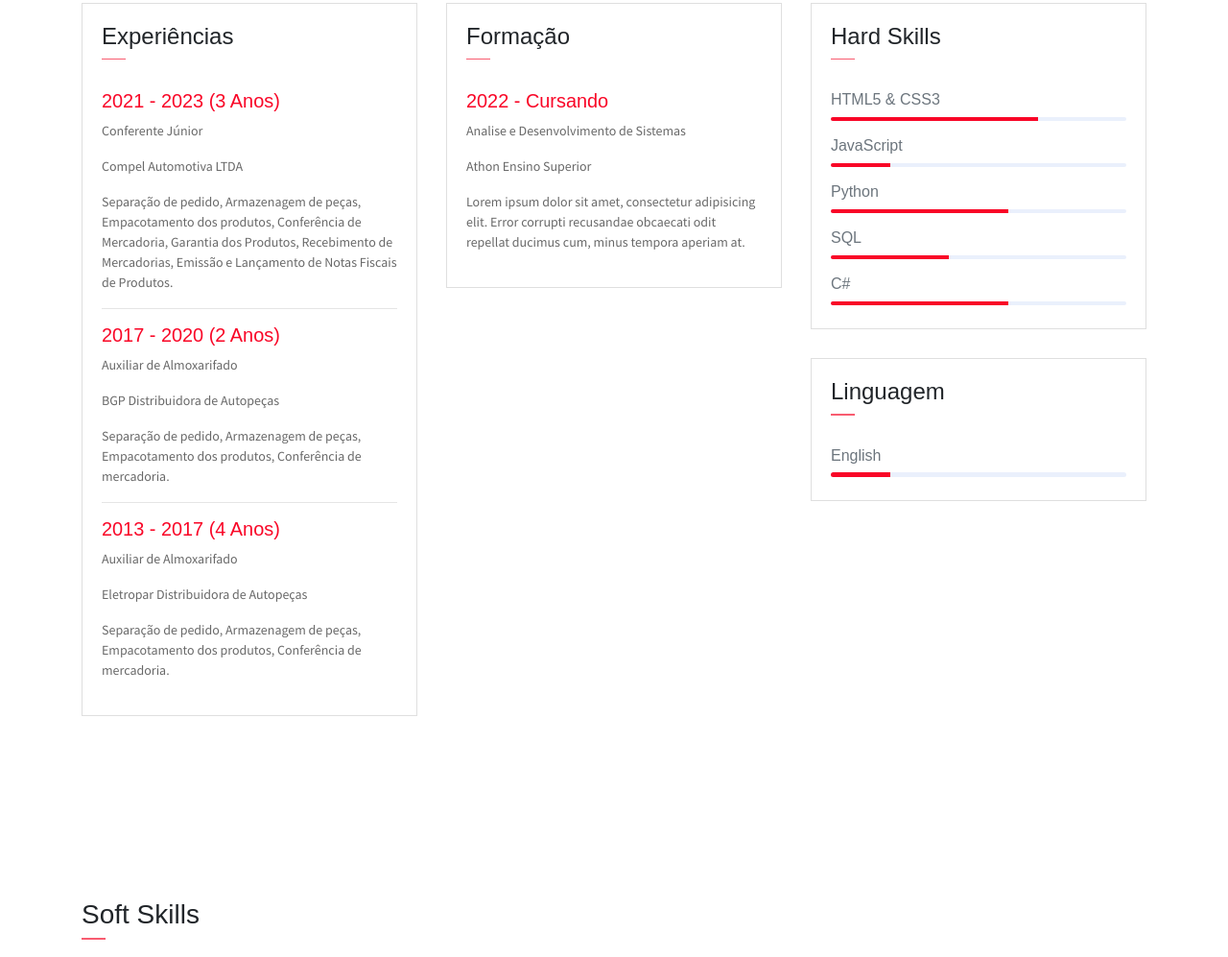
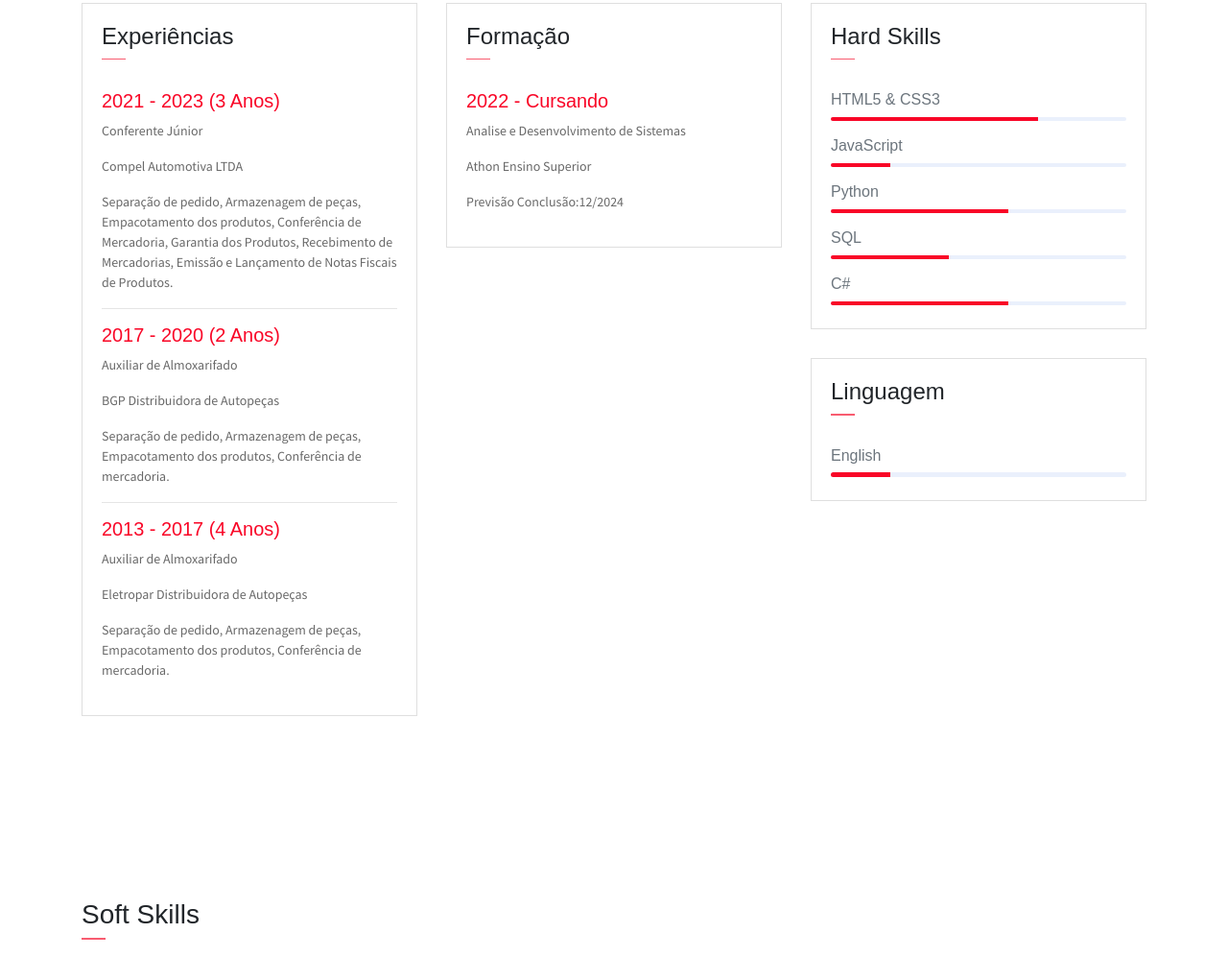
Before and after one commit to GustavoAlessio/Portifolio-Gustavo-Gabriel, a website: page index.html in a window 1280 px wide. Shown: the part 1856-2853 px from the top of the page at 96% size. Drawn offline with Linux system fonts and the light colour scheme; some packages are replaced by stand-ins of ours; files that its build step writes are made by us from their sources; files whose address does not match are found by name.

Commit message:
Update index.html

```diff
--- a/index.html
+++ b/index.html
@@ -162,8 +162,8 @@
                         <div class="card-body">
                             <h6 class="title text-danger">2022 - Cursando</h6>
                             <P>Analise e Desenvolvimento de Sistemas</P>
-                            <p> Athon Ensino Superior</p>
-                            <P class="subtitle">Lorem ipsum dolor sit amet, consectetur adipisicing elit. Error corrupti recusandae obcaecati odit repellat ducimus cum, minus tempora aperiam at.</P>
+                            <p>Athon Ensino Superior</p>
+		            <p>Previsão Conclusão:12/2024</p>
                         </div>
                     </div>
                 </div>
```
